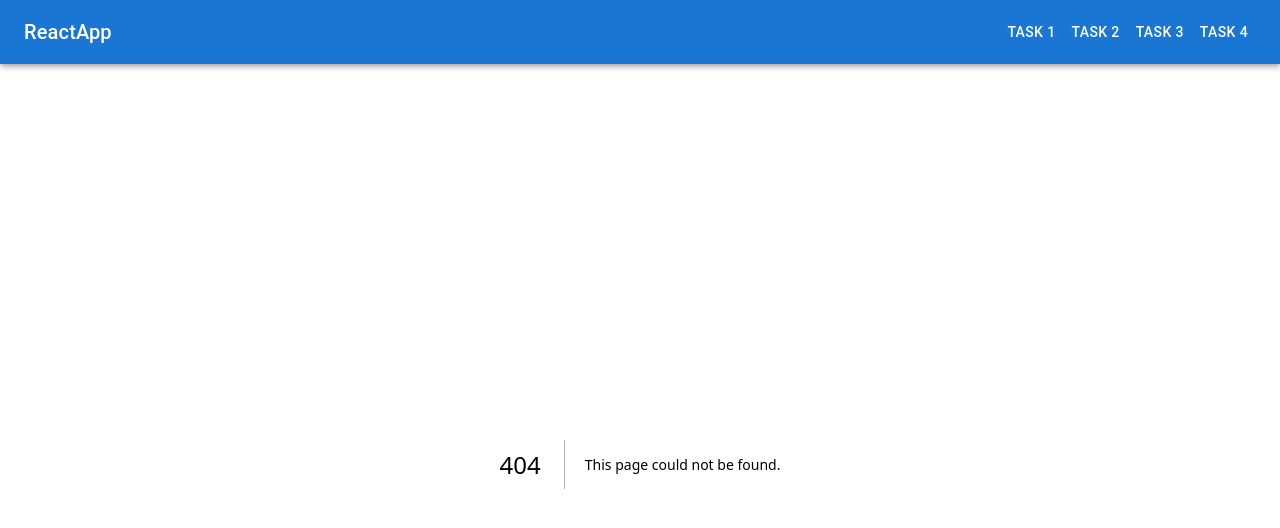
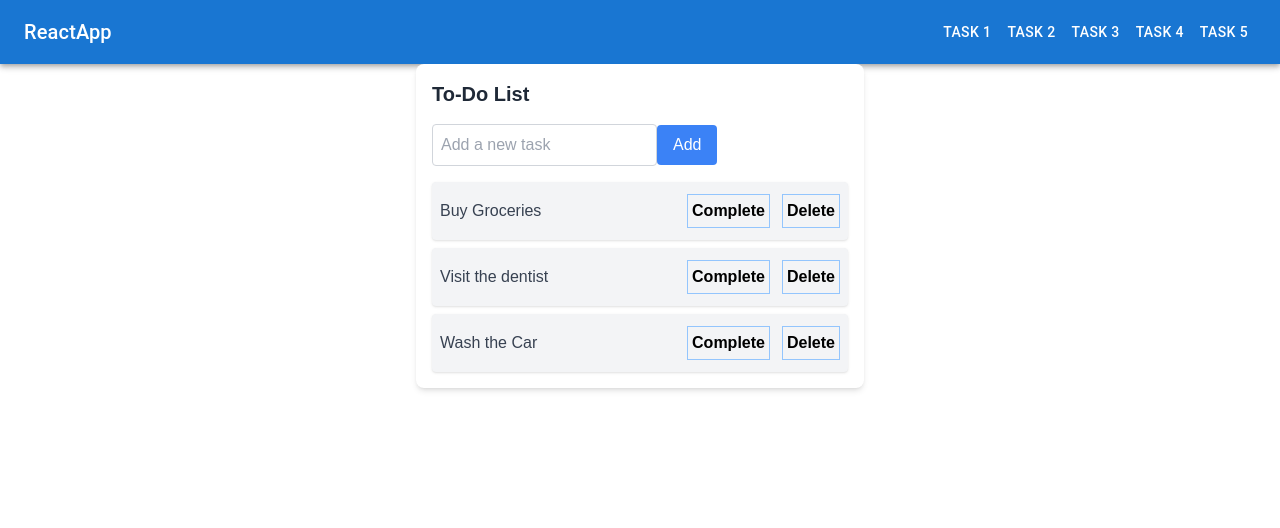
Before and after one commit to bhumikama/hyf-homework, a Next.js app in the folder react/react2/week2/week2-homework/: page /task5 in a window 1280 px wide. Before the commit this address had no page. Shown: the top 528 px of the page. Built offline with nearby package versions, Linux system fonts and the light colour scheme.

Commit message:
Implemented task5

```diff
--- /dev/null
+++ b/react/react2/week2/week2-homework/app/context/ToDoContext.js
@@ -0,0 +1,38 @@
+"use client";
+import { createContext, useReducer } from "react";
+
+export const ToDoContext = createContext();
+
+const initialToDo = [
+  { id: 0, title: "Buy Groceries", completed: false },
+  { id: 1, title: "Visit the dentist", completed: false },
+  { id: 2, title: "Wash the Car", completed: false },
+];
+
+const reducer = (state, action) => {
+  switch (action.type) {
+    case "add":
+      return [
+        ...state,
+        { id: action.id, title: action.text, completed: false },
+      ]; // handles adding of new task to the list
+    case "delete":
+      return state.filter((task) => task.id !== action.id);
+    case "toggle":
+      return state.map((task) =>
+        task.id === action.id ? { ...task, completed: !task.completed } : task
+      ); // handle toggling of completed state
+    default:
+      return state; // Return the current state for unknown actions
+  }
+};
+
+export const ToDoProvider = ({ children }) => {
+  //initialize the state with initial to do list
+  const [state, dispatch] = useReducer(reducer, initialToDo);
+  return (
+    <ToDoContext.Provider value={{ state, dispatch }}>
+      {children}
+    </ToDoContext.Provider>
+  );
+};
--- a/react/react2/week2/week2-homework/app/layout.js
+++ b/react/react2/week2/week2-homework/app/layout.js
@@ -3,6 +3,7 @@ import "./globals.css";
 import Navbar from "@/components/Navbar";
 import { AccordionProvider } from "./context/AccordionContext";
 import { CounterProvider } from "./context/CounterContext";
+import { ToDoProvider } from "./context/ToDoContext";
 const geistSans = localFont({
   src: "./fonts/GeistVF.woff",
   variable: "--font-geist-sans",
@@ -26,12 +27,14 @@ export default function RootLayout({ children }) {
         className={`${geistSans.variable} ${geistMono.variable} antialiased`}
       >
         {/* Wrapping the context provider so that the context variables are shared across the entire tree */}
+        <ToDoProvider>
           <CounterProvider>
             <AccordionProvider>
               <Navbar />
               <main>{children}</main>
             </AccordionProvider>
           </CounterProvider>
+        </ToDoProvider>
       </body>
     </html>
   );
--- /dev/null
+++ b/react/react2/week2/week2-homework/app/task5/ToDoList.js
@@ -0,0 +1,74 @@
+"use client";
+import React, { useContext, useState } from "react";
+import { ToDoContext } from "../context/ToDoContext";
+
+const ToDoList = () => {
+  //fetch the global state variable
+  const { state, dispatch } = useContext(ToDoContext);
+  console.log("State", state);
+  const [inputValue, setInput] = useState("");
+  const handleSubmit = (event) => {
+    event.preventDefault();
+    dispatch({
+      type: "add",
+      id: state.length + 1,
+      text: inputValue,
+    });
+    setInput("");
+  };
+
+  const handleTaskDelete = (taskID) => {
+    dispatch({ type: "delete", id: taskID });
+  };
+  const handleTaskToggle = (taskID) => {
+    dispatch({ type: "toggle", id: taskID });
+  };
+  return (
+    <div className="max-w-md mx-auto p-4 bg-white rounded-lg shadow-md">
+      <h2 className="text-xl font-bold text-gray-800 mb-4">To-Do List</h2>
+      <div className="flex gap-2 mb-4">
+        <form onSubmit={handleSubmit}>
+          <input
+            value={inputValue}
+            onChange={(e) => setInput(e.target.value)}
+            placeholder="Add a new task"
+            className="flex-grow p-2 border border-gray-300 rounded focus:outline-none focus:ring-2 focus:ring-blue-400"
+          ></input>
+          <button
+            type="submit"
+            className="px-4 py-2 bg-blue-500 text-white rounded hover:bg-blue-600 focus:outline-none focus:ring-2 focus:ring-blue-400"
+          >
+            Add
+          </button>
+        </form>
+      </div>
+
+      <ul className="space-y-2">
+        {state.map((task) => (
+          <li
+            key={task.id}
+            className="flex items-center justify-between p-2 bg-gray-100 rounded shadow"
+          >
+            <span className="text-gray-700">{task.title}</span>
+            <div className="flex gap-2">
+              <button
+                className="hover:bg-blue-400 text-black font-bold text-md p-1 my-1 ml-1 border border-blue-300"
+                onClick={() => handleTaskToggle(task.id)}
+              >
+                {task.completed ? "Undo" : "Complete"}
+              </button>
+              <button
+                className="hover:bg-blue-400 text-black font-bold text-md p-1 my-1 ml-1 border border-blue-300"
+                onClick={() => handleTaskDelete(task.id)}
+              >
+                Delete
+              </button>
+            </div>
+          </li>
+        ))}
+      </ul>
+    </div>
+  );
+};
+
+export default ToDoList;
--- a/react/react2/week2/week2-homework/app/task4/page.js
+++ b/react/react2/week2/week2-homework/app/task5/page.js
@@ -1,8 +1,8 @@
-import Counter from "./counter";
+import ToDoList from "./ToDoList";
 export default function Page() {
   return (
     <div>
-      <Counter />
+      <ToDoList />
     </div>
   );
 }
--- a/react/react2/week2/week2-homework/components/Navbar.js
+++ b/react/react2/week2/week2-homework/components/Navbar.js
@@ -28,6 +28,7 @@ function Navbar() {
     { name: "Task 2", url: "/task2" },
     { name: "Task 3", url: "/task3" },
     { name: "Task 4", url: "/task4" },
+    { name: "Task 5", url: "/task5" },
   ];
 
   const drawer = (
```
Lines whose indentation alone changed are shown as unchanged.
